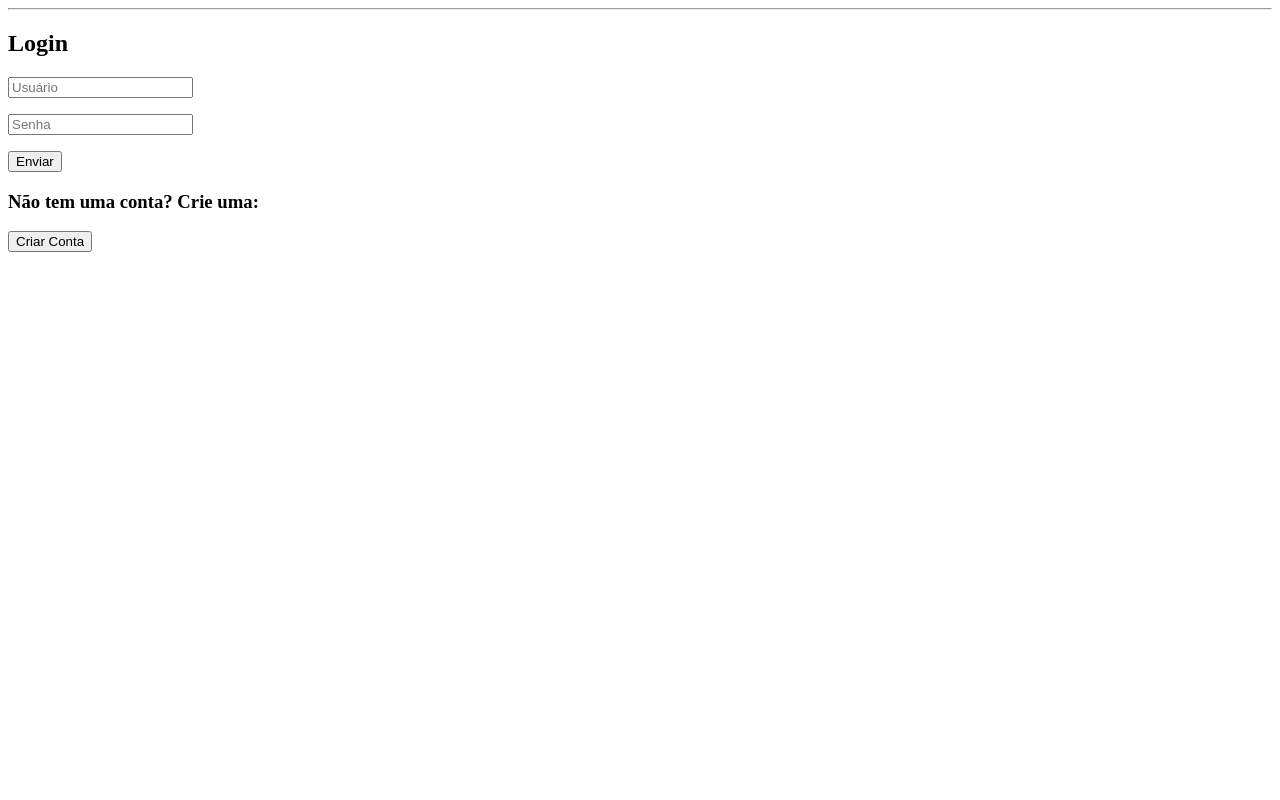
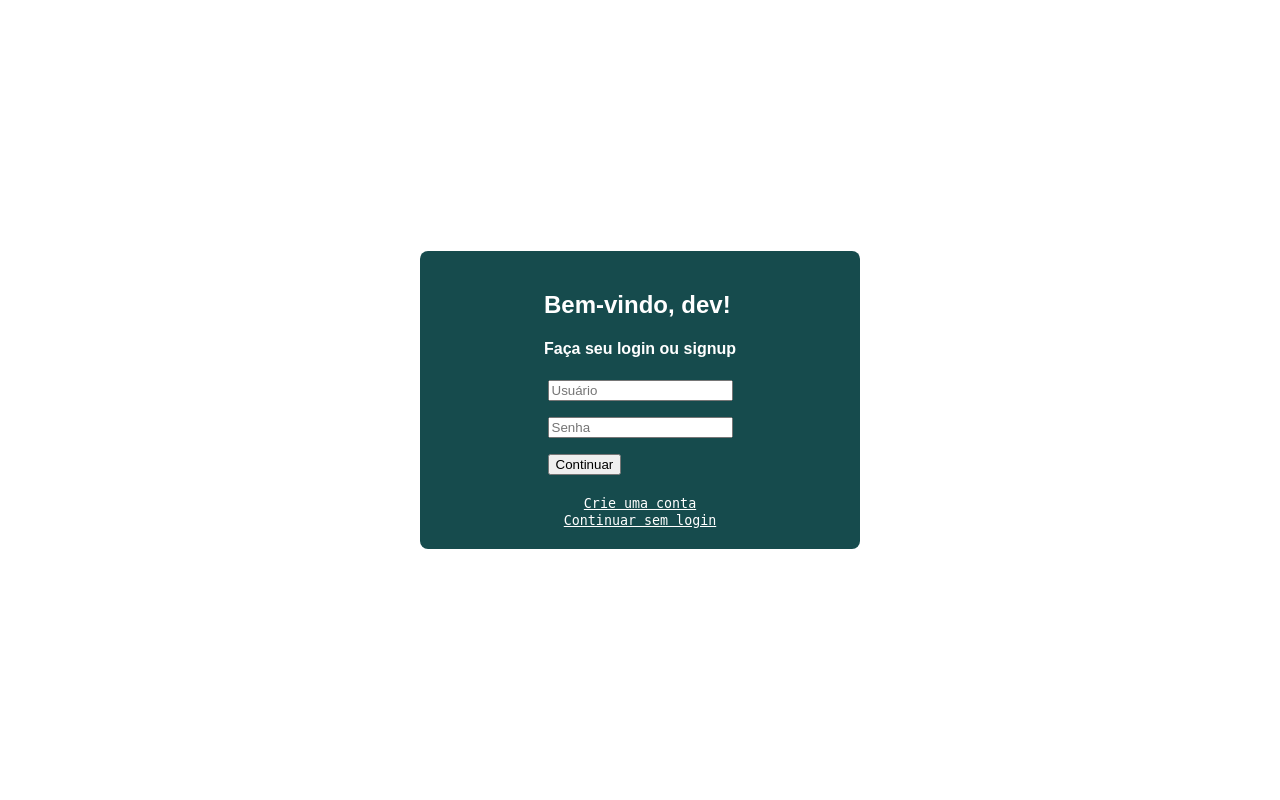
Before and after one commit to guicalistrato/ds-grupo-6, a Flask app: page /login in a window 1280 px wide. Run offline with Flask 3, Linux system fonts and the light colour scheme.

Commit message:
estlização tela de login básica, comecei a fazer os scripts mas preciso das rotas p concluir

```diff
--- a/static/index.css
+++ b/static/index.css
@@ -56,8 +56,8 @@
 }
 
 #top-sidebar{
-  display: flex;         /* Enables Flexbox */
-  align-items: center;    /* Vertically centers items on the same axis */
+  display: flex;
+  align-items: center;
   gap: 10px;
   top: 0;
   display: flex;
--- /dev/null
+++ b/static/login.css
@@ -0,0 +1,44 @@
+body, html {
+    margin: 0;
+    padding: 0;
+    overflow: hidden;
+    display: flex;
+    justify-content: center;
+    align-items: center;
+    height: 100vh; /* 100% da altura do viewport */
+    width: 100%
+}
+
+#bloco-central{
+    display: flex;
+    flex-direction: column;
+    width: 400px;
+    align-items: center;
+    background-color: #164B4D;
+    color: #fff;
+    font-family: Arial, Helvetica, sans-serif;
+    padding: 20px;
+    border-radius: 8px;
+}
+
+#botao-criar-conta, #cont-sem-login{
+    font-family: monospace;
+    background-color: transparent;
+    border: none;
+    text-decoration: underline;
+    color: #fff;
+}
+
+#botoes-extras{
+    display: flex;
+    flex-direction: column;
+    padding-top: 20px;
+}
+
+#botao-criar-conta:hover{
+    color: grey;
+}
+
+#cont-sem-login:hover{
+    color: grey;
+}
--- a/static/script.js
+++ b/static/script.js
@@ -45,6 +45,36 @@ window.resposta_API = function() {
     .catch(error => console.error('Erro:', error));
 };
 
+function enviar_dados() {
+    const usuario = document.getElementById('usuario').value;
+    const senha = document.getElementById('senha').value;
+
+    fetch('/login', {
+        method: 'POST',
+        headers: {
+            'Content-Type': 'application/json',
+        },
+        body: JSON.stringify({ usuario: usuario, senha: senha }),
+    })
+    .then(response => response.json())
+
+    .then(data => {
+        if (data.redirect) {
+            window.location.href = data.redirect;
+        } else if (data.erro) {
+            alert(data.erro);
+        }
+    })
+    .catch(error => console.error('Erro:', error));
+
+}
+
+function criar_conta() {
+    window.location.href = '/criar-conta';
+}
+
+
+// função suporte tela de login e tela de cadastro (error handling)
 window.promptCrieUsuario = () =>{
     const botaoLogin = document.getElementById('botao-login')
     // terminar de fazer após o back incrementar essa parte
@@ -52,4 +82,4 @@ window.promptCrieUsuario = () =>{
 
 }
 
-// pensando na tela de cadastro: se o usuário está disponível ou não
+// tela de cadastro: se o usuário está disponível ou não
--- a/templates/login.html
+++ b/templates/login.html
@@ -2,52 +2,29 @@
 <html lang="pt-br">
 <head>
     <title>Boole - Login</title>
+    <link rel="stylesheet" href="../static/login.css">
 </head>
 <body>
-    <hr>
+    <div id="bloco-central">
 
-    <h2>Login</h2>
+        <div id="titulo">
+            <h2>Bem-vindo, dev!</h2>
+            <h4>Faça seu login ou signup</h4>
+        </div>
+
         <div>
             <input type="text" id="usuario" placeholder="Usuário">
             <p><input type="password" id="senha" placeholder="Senha"></p>
-        <button type="button" id="botao-login" onclick="enviar_dados()">Enviar</button>
+            <button type="button" id="botao-login" onclick="enviar_dados()">Continuar</button>
         </div>
 
-    <h3>Não tem uma conta? Crie uma:</h3>
-    <div>
-        <button type="button" onclick="criar_conta()">Criar Conta</button>
+        <div id="botoes-extras">
+            <button id="botao-criar-conta" type="button" onclick="criar_conta()">Crie uma conta</button>
+            <button id="cont-sem-login"  type="button">Continuar sem login</button>
         </div>
 
-    <script>
-        function enviar_dados() {
-            const usuario = document.getElementById('usuario').value;
-            const senha = document.getElementById('senha').value;
-
-            fetch('/login', {
-                method: 'POST',
-                headers: {
-                    'Content-Type': 'application/json',
-                },
-                body: JSON.stringify({ usuario: usuario, senha: senha }),
-            })
-            .then(response => response.json())
-
-            .then(data => {
-                if (data.redirect) {
-                    window.location.href = data.redirect;
-                } else if (data.erro) {
-                    alert(data.erro);
-                }
-            })
-            .catch(error => console.error('Erro:', error));
-
-        }
-
-        function criar_conta() {
-            window.location.href = '/criar-conta';
-        }
-
-    </script>
+    </div>
+    <script src="../static/script.js"></script>
 
 </body>
 </html>
```
Lines whose indentation alone changed are shown as unchanged.
